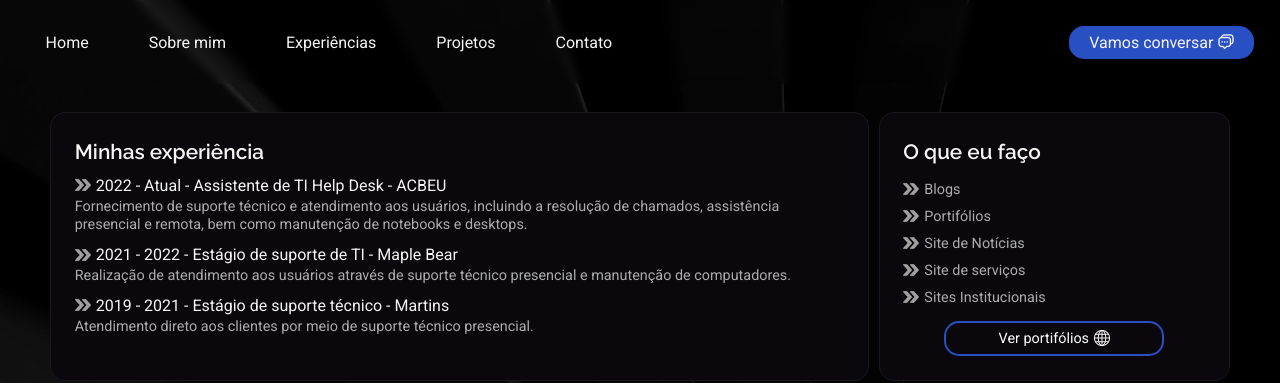
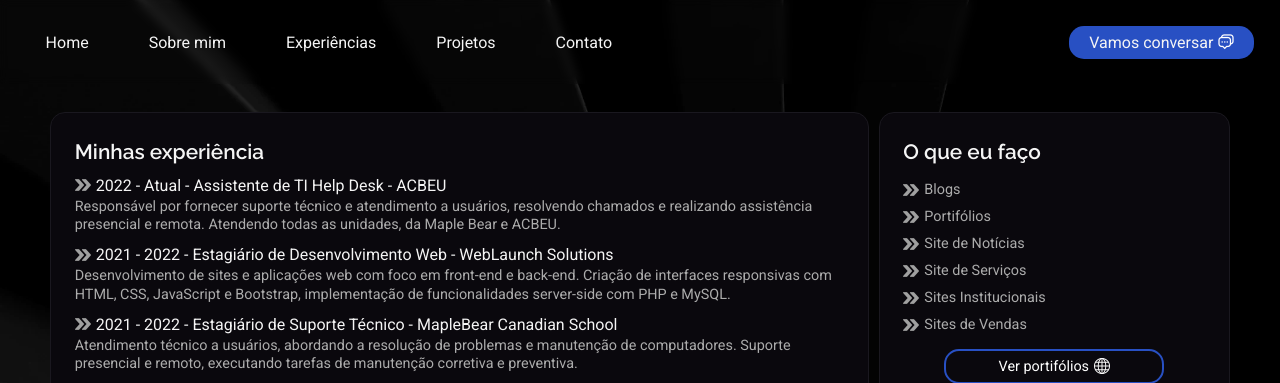
Before and after one commit to ViniciusBfm/Meu_Curriculo, a Flask app: page /experiencias in a window 1280 px wide. Shown: the top 383 px of the page. Run offline with Flask 3, Linux system fonts and the light colour scheme.

Commit message:
Atualizando informacoes no curriculo

```diff
--- a/app.py
+++ b/app.py
@@ -61,7 +61,7 @@ def enviar_email():
 
 @app.route('/download_cv')
 def download_cv():
-    return send_file('static/image/Vinicius Ferreira.pdf', as_attachment=True)
+    return send_file('static/image/Vinicius Ferreira - Completo.pdf', as_attachment=True)
 
 if __name__ == "__main__":
     app.run(debug=True)
--- a/templates/base.html
+++ b/templates/base.html
@@ -67,7 +67,7 @@
                 <a style="border-top-right-radius: 13px;" href="{{ url_for('pagina_inicial') }}">Home</a>
                 <a href="{{ url_for('sobremim') }}">Sobre mim</a>
                 <a href="{{ url_for('experiencias') }}">Experiências</a>
-                <a href="{{ url_for('portfolio') }}">Portfólio</a>
+                <a href="{{ url_for('portfolio') }}">Projetos</a>
                 <a style="border-bottom-right-radius: 13px;" href="{{ url_for('contato') }}">Contato</a>
             </div>
             <a class="conversar" href="{{ url_for('contato') }}">Vamos conversar <img src="../static/image/talk.png" alt=""></a>
--- a/templates/experiencias.html
+++ b/templates/experiencias.html
@@ -22,29 +22,30 @@
                   <h4>2022 - Atual - Assistente de TI Help Desk - ACBEU</h4>
                 </div>
                 <p>
-                  Fornecimento de suporte técnico e atendimento aos usuários,
-                  incluindo a resolução de chamados, assistência presencial e
-                  remota, bem como manutenção de notebooks e desktops.
+                  Responsável por fornecer suporte técnico e atendimento a usuários,
+                  resolvendo chamados e realizando assistência presencial e remota. Atendendo todas as unidades, da Maple Bear e ACBEU.
                 </p>
               </li>
               <li>
                 <div>
                   <img src="../static/image/arrow.png" alt="" />
-                  <h4>2021 - 2022 - Estágio de suporte de TI - Maple Bear</h4>
+                  <h4>2021 - 2022 - Estagiário de Desenvolvimento Web - WebLaunch Solutions</h4>
                 </div>
                 <p>
-                  Realização de atendimento aos usuários através de suporte
-                  técnico presencial e manutenção de computadores.
+                  Desenvolvimento de sites e aplicações web com foco em front-end e back-end.
+                  Criação de interfaces responsivas com HTML, CSS, JavaScript e Bootstrap,
+                  implementação de funcionalidades server-side com PHP e MySQL.
                 </p>
               </li>
               <li>
                 <div>
                   <img src="../static/image/arrow.png" alt="" />
-                  <h4>2019 - 2021 - Estágio de suporte técnico - Martins</h4>
+                  <h4>2021 - 2022 - Estagiário de Suporte Técnico - MapleBear Canadian School </h4>
                 </div>
                 <p>
-                  Atendimento direto aos clientes por meio de suporte técnico
-                  presencial.
+                  Atendimento técnico a usuários, abordando a resolução de problemas e
+                  manutenção de computadores. Suporte presencial e remoto, executando
+                  tarefas de manutenção corretiva e preventiva.
                 </p>
               </li>
             </ul>
@@ -60,10 +61,13 @@
               <img src="../static/image/arrow.png" alt="" />Site de Notícias
             </li>
             <li>
-              <img src="../static/image/arrow.png" alt="" />Site de serviços
+              <img src="../static/image/arrow.png" alt="" />Site de Serviços
             </li>
             <li>
               <img src="../static/image/arrow.png" alt="" />Sites Institucionais
+            </li>
+            <li>
+              <img src="../static/image/arrow.png" alt="" />Sites de Vendas
             </li>
           </ul>
           <a class="btn fourth botao" href="{{ url_for('portfolio') }}"
@@ -87,6 +91,17 @@
           <ul>
             <li>
               <div class="data">
+                <p>2024 - Atual</p>
+              </div>
+              <div class="curso">
+                <h4>Análise e Desenvolvimento de Sistemas</h4>
+              </div>
+              <div class="local">
+                <p>UNICV</p>
+              </div>
+            </li>
+            <li>
+              <div class="data">
                 <p>2019 - 2024</p>
               </div>
               <div class="curso">
@@ -96,28 +111,7 @@
                 <p>UNIFACS</p>
               </div>
             </li>
-            <li>
-              <div class="data">
-                <p>2023 - Atual</p>
-              </div>
-              <div class="curso">
-                <h4>Pyhton</h4>
-              </div>
-              <div class="local">
-                <p>Alura</p>
-              </div>
-            </li>
-            <li>
-              <div class="data">
-                <p>2021 - 2023</p>
-              </div>
-              <div class="curso">
-                <h4>Desenvolvimento Web</h4>
-              </div>
-              <div class="local">
-                <p>Danki code</p>
-              </div>
-            </li>
+
           </ul>
         </div>
         <div class="cursos-box">
```
Also changed, not shown: 2 other files.
